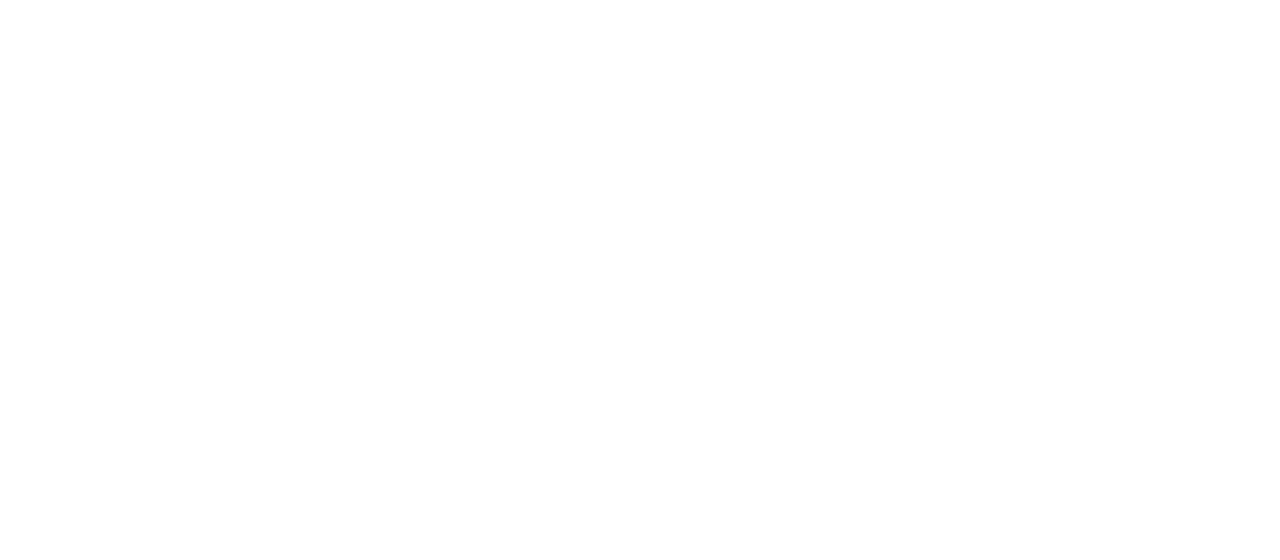
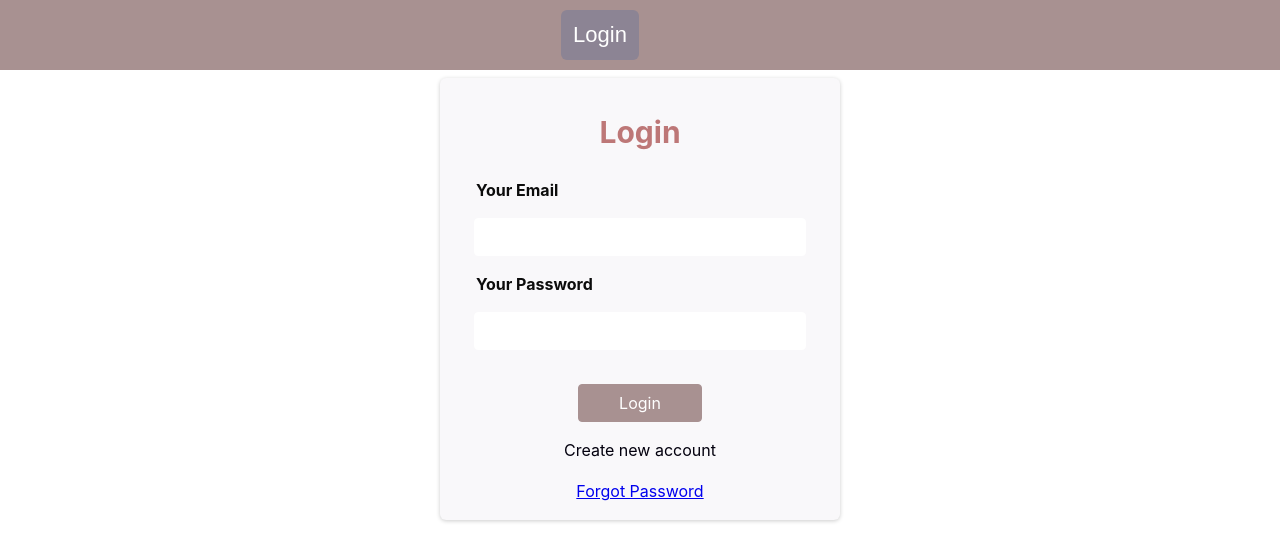
Before and after one commit to terilo1814/ecommerce_website, a React (Create React App) app: page /login in a window 1280 px wide. Shown: the top 560 px of the page. Built offline with nearby package versions, Linux system fonts and the light colour scheme.

Commit message:
Managing token

```diff
--- a/src/App.js
+++ b/src/App.js
@@ -7,6 +7,8 @@
 import { CartContext } from "./components/CartContext";
 import { useState } from "react";
 import AuthForm from "./Auth/AuthForm";
+import { ProfileForm } from "./components/ProfileForm";
+
 
 
 
@@ -64,15 +66,31 @@
     setCartIsShown(true)
   }
 
+  const [token, setToken] = useState(null)
 
+  const usersLoggedIn = !!token
 
+  const loginHandler = (token) => {
+    setToken(token)
+  }
+  const logoutHandler = () => {
+    setToken(null)
+  }
+
+  const contextValue = {
+    token: token,
+    isLoggedIn: usersLoggedIn,
+    login: loginHandler,
+    logout: logoutHandler
+  }
   return (
     <>
       <CartContext.Provider value={{
         itemList, setItemList, cartElements, setCartElements,
         cartCount, setCartCount, cartIsShown, setCartIsShown,
-        showCartHandler, hideCartHandler
+        showCartHandler, hideCartHandler, contextValue
       }}>
+
         <Route exact path='/'>
           <ProductPage />
         </Route>
@@ -88,8 +106,11 @@
         <Route exact path='/image1'>
           <ProductDescription />
         </Route>
-        <Route exact path='/auth'>
+        <Route exact path='/login'>
           <AuthForm />
+        </Route>
+        <Route exact path='/forgotpassword'>
+          <ProfileForm />
         </Route>
       </CartContext.Provider>
     </>
--- a/src/Auth/AuthForm.js
+++ b/src/Auth/AuthForm.js
@@ -1,10 +1,17 @@
 import { useState } from 'react';
-
 import classes from './AuthForm.module.css';
 import { Navbar } from '../components/Navbar';
 import { useRef } from 'react';
+import { CartContext } from '../components/CartContext';
+import { useContext } from 'react';
+import { useHistory } from 'react-router-dom/cjs/react-router-dom';
+import { NavLink } from 'react-router-dom/cjs/react-router-dom';
 
 const AuthForm = () => {
+
+    const { contextValue } = useContext(CartContext)
+
+
     const emailInputRef = useRef('')
     const passwordInputRef = useRef('')
 
@@ -14,6 +21,8 @@
     const switchAuthModeHandler = () => {
         setIsLogin((prevState) => !prevState);
     };
+
+    const history = useHistory()
 
     const submitHandler = (e) => {
         e.preventDefault()
@@ -55,7 +64,9 @@
                     })
                 }
             }).then(data => {
-                console.log(data)
+                contextValue.login(data.idToken)
+                history.replace('/')
+
             }).catch((err) => {
                 alert(err.message)
             })
@@ -89,11 +100,18 @@
                             onClick={switchAuthModeHandler}
                         >
                             {isLogin ? 'Create new account' : 'Login with existing account'}
+                        </button>
+                        <button
+                            type='button'
+                            className={classes.toggle}>
+                            <NavLink to="./forgotPassword" activeClassName="link">
+                                {isLogin ? 'Forgot Password' : ''}
+                            </NavLink>
+                        </button>
 
-                        </button>
                     </div>
                 </form>
-            </section>
+            </section >
         </>
     );
 }
--- a/src/Auth/AuthForm.module.css
+++ b/src/Auth/AuthForm.module.css
@@ -30,7 +30,7 @@
 
 .control input {
   font: inherit;
-  background-color: #f1e1fc;
+  background-color: white;
   color: #38015c;
   border-radius: 4px;
   border: 1px solid white;
@@ -50,21 +50,21 @@
   cursor: pointer;
   font: inherit;
   color: white;
-  background-color: #9f5ccc;
-  border: 1px solid #9f5ccc;
+  background-color: rgb(168, 145, 145);
+  border: 1px solid rgb(168, 145, 145);
   border-radius: 4px;
   padding: 0.5rem 2.5rem;
 }
 
 .actions button:hover {
-  background-color: #873abb;
-  border-color: #873abb;
+  background-color: rgb(168, 145, 145);
+  border-color: rgb(168, 145, 145)
 }
 
 .actions .toggle {
   margin-top: 1rem;
   background-color: transparent;
-  color: #3d19df;
+  color: #03000e;
   border: none;
   padding: 0.15rem 1.5rem;
 }
--- a/src/components/CartContext.js
+++ b/src/components/CartContext.js
@@ -10,5 +10,9 @@
     cartIsShown: false,
     setCartIsShown: () => { },
     showCartHandler: () => { },
-    hideCartHandler: () => { }
+    hideCartHandler: () => { },
+    token: '',
+    isLoggedIn: false,
+    login: (token) => { },
+    logout: () => { }
 });
--- a/src/components/Contact.css
+++ b/src/components/Contact.css
@@ -23,7 +23,7 @@
    padding: 8px;
    border-radius: 4px;
    margin: 10px;
-   box-shadow: 2px 2px palegreen;
+
 }
 .btn{
     margin-top: 20px;
--- a/src/components/Navbar.css
+++ b/src/components/Navbar.css
@@ -73,29 +73,43 @@
     flex-direction: row;
 }
 
-.sign-up {
-    padding: 8px;
+
+
+.btn-logout {
+    display: flex;
+    justify-content: center;
+    align-items: center;
+    top: 12%;
+    right: 8%;
+    padding: 7px;
     border-radius: 4px;
     border: none;
-    margin-left: 200px;
-    background: rgb(109, 231, 109);
+    background: #8c8594;
+    color: white;
+    font-size: 14px;
+    cursor: pointer;
 }
 
-.sign-up:hover {
+.btn-login {
+    display: flex;
+    justify-content: center;
+    align-items: center;
+    background: #8c8494;
+    color: white;
+    font-size: 22px;
+    padding: 12px;
+    border-radius: 6px;
+    border: none;
     cursor: pointer;
-    color: white
+    margin-right: 80px;
 }
-
-.login {
-    padding: 8px;
-    border-radius: 4px;
+.btn-profile{
+    color: white;
+    background:  #8c8494;
+    padding:8px;
+    border-radius: 6px;
     border: none;
-    background: rgb(109, 231, 109);
-    margin-right: 100px;
-     margin-left: 10px
+    cursor: pointer;
+    top:15%;
+    margin-left: 100px;
 }
-
-.login:hover {
-    cursor: pointer;
-    color: white
-}
--- a/src/components/Navbar.js
+++ b/src/components/Navbar.js
@@ -4,31 +4,63 @@
 import { NavLink } from 'react-router-dom/cjs/react-router-dom';
 
 export const Navbar = ({ showCartHandler, showCartButton }) => {
-  const { cartCount } = useContext(CartContext);
+  const { cartCount, contextValue } = useContext(CartContext);
+
+  const isLoggedIn = contextValue.isLoggedIn;
+  console.log(isLoggedIn);
+
+  const logoutHandler = () => {
+    contextValue.logout()
+  }
 
   return (
     <header>
+      {isLoggedIn ? (
         <ul className="header">
           <li>
-          <NavLink to="./home" activeClassName='link'>HOME</NavLink>
+            <NavLink to="./home" activeClassName="link">
+              HOME
+            </NavLink>
           </li>
           <li>
-          <NavLink to="./" exact activeClassName='link'>STORE</NavLink>
+            <NavLink to="./" exact activeClassName="link">
+              STORE
+            </NavLink>
           </li>
           <li>
-          <NavLink to="./about" activeClassName='link'>ABOUT</NavLink>
+            <NavLink to="./about" activeClassName="link">
+              ABOUT
+            </NavLink>
           </li>
           <li>
-          <NavLink to="./contact" activeClassName='link'>CONTACT US</NavLink>
+            <NavLink to="./contact" activeClassName="link">
+              CONTACT US
+            </NavLink>
           </li>
           <li>
-          <NavLink to="./auth" activeClassName='link'>PROFILE</NavLink>
+            <NavLink to="./login" activeClassName="link">
+              <button className="btn-profile">Profile</button>
+            </NavLink>
           </li>
 
-        {showCartButton && <button className="cart-holder" onClick={showCartHandler}>Cart
+          <button className="btn-logout" onClick={logoutHandler}>Log Out</button>
+
+          {showCartButton && (
+            <button className="cart-holder" onClick={showCartHandler}>
+              Cart
               <span className="cart-number">{cartCount}</span>
-        </button>}
+            </button>
+          )}
         </ul>
+      ) : (
+        <ul className="header">
+          <li>
+            <NavLink to="./login" activeClassName="link">
+              <button className="btn-login">Login</button>
+            </NavLink>
+          </li>
+        </ul>
+      )}
     </header>
   );
 };
--- a/src/components/ProductDescription.js
+++ b/src/components/ProductDescription.js
@@ -7,13 +7,15 @@
 export const ProductDescription = (props) => {
 
 
-  const { itemList, cartElements, setCartElements, setCartCount, cartIsShown, showCartHandler, hideCartHandler } = useContext(CartContext);
+  const { itemList, cartElements, setCartElements, setCartCount, cartIsShown, showCartHandler, hideCartHandler, contextValue } = useContext(CartContext);
 
 
   const location = useLocation();
   const queryParams = new URLSearchParams(location.search);
   const id = queryParams.get('id');
 
+  const isLoggedIn = contextValue.isLoggedIn;
+  console.log(isLoggedIn)
 
 
   const addItem = (item) => {
@@ -43,6 +45,7 @@
 
   return (
     <>
+
       <Navbar showCartButton={true} showCartHandler={showCartHandler} />
       <div className="prod-container">
         <div>
@@ -75,6 +78,7 @@
       </div>
 
       {cartIsShown && <CartElements hideCartHandler={hideCartHandler} />}
+
     </>
   );
 };
--- a/src/components/Products.js
+++ b/src/components/Products.js
@@ -4,7 +4,11 @@
 import { Link } from 'react-router-dom/cjs/react-router-dom.min';
 
 export const Products = () => {
-  const { itemList, cartElements, setCartElements, setCartCount } = useContext(CartContext);
+  const { itemList, cartElements, setCartElements, setCartCount, contextValue } = useContext(CartContext);
+
+  const isLoggedIn = contextValue.isLoggedIn
+  console.log(isLoggedIn)
+
 
   const addItem = (item) => {
     let newItem = true;
@@ -26,6 +30,8 @@
   };
 
   return (
+    <>
+      {isLoggedIn &&
         <div className="products-container">
           {itemList.map((item, index) => (
             <div className="product" key={index}>
@@ -54,5 +60,7 @@
             </div>
           ))}
         </div>
+      }
+    </>
   );
 };
--- /dev/null
+++ b/src/components/ProfileForm.css
@@ -0,0 +1,55 @@
+*/ {
+    margin: 0;
+    padding: 0;
+    box-sizing: border-box;
+}
+
+.container {
+    margin: 3rem auto;
+    width: 95%;
+    max-width: 25rem;
+    border-radius: 6px;
+    background-color: #f9f8fa;
+    box-shadow: 0 1px 4px rgba(0, 0, 0, 0.2);
+    padding: 1rem;
+    text-align: center;
+}
+
+.container label {
+    display: block;
+    color: rgb(12, 12, 12);
+    font-weight: bold;
+    margin-bottom: 0.5rem;
+    text-align: left;
+    margin-left: 20px;
+}
+
+.container input {
+    font: inherit;
+    background-color: #f1e1fc;
+    color: #38015c;
+    border-radius: 4px;
+    border: 1px solid white;
+    width: 90%;
+    text-align: left;
+    padding: 0.50rem;
+    margin-bottom: 40px;
+
+}
+
+
+.btn-pass {
+    cursor: pointer;
+    font: inherit;
+    color: black;
+    border: 1px solid rgb(168, 145, 145);
+    border-radius: 4px;
+    padding: 0.5rem 0.5rem;
+
+
+}
+
+.btn-pass:hover {
+    background-color: rgb(168, 145, 145);
+    border-color: rgb(168, 145, 145)
+}
--- /dev/null
+++ b/src/components/ProfileForm.js
@@ -0,0 +1,48 @@
+import { useContext } from 'react'
+import './ProfileForm.css'
+import React, { useRef } from 'react'
+import { CartContext } from './CartContext'
+import { useHistory } from 'react-router-dom/cjs/react-router-dom'
+
+export const ProfileForm = () => {
+    const { contextValue } = useContext(CartContext)
+    const newPasswordInputRef = useRef('')
+
+    const history = useHistory()
+
+    const submitHandler = (e) => {
+        e.preventDefault()
+
+        const enteredNewPassword = newPasswordInputRef.current.value;
+
+
+        fetch('https://identitytoolkit.googleapis.com/v1/accounts:update?key=AIzaSyCE9Ri0f_1n-d_Z-CFFDTIrtb1pk1NRfJQ', {
+            method: 'POST',
+            body: JSON.stringify({
+                idToken: contextValue.token,
+                password: enteredNewPassword,
+                returnSecureToken: false
+            }),
+            headers: {
+                'Content-Type': 'application/json'
+            }
+        }).then(res => {
+            history.replace('/')
+        })
+
+    }
+
+
+    return (
+
+        <form onSubmit={submitHandler}>
+            <div className='container'>
+                <div className='new-pass'>
+                    <label htmlFor='new-password'>New Password</label>
+                    <input type='password' minLength='8' ref={newPasswordInputRef} required/>
+                </div>
+                <button className='btn-pass'>Change Password</button>
+            </div>
+        </form>
+    )
+}
```
Lines whose indentation alone changed are shown as unchanged.
